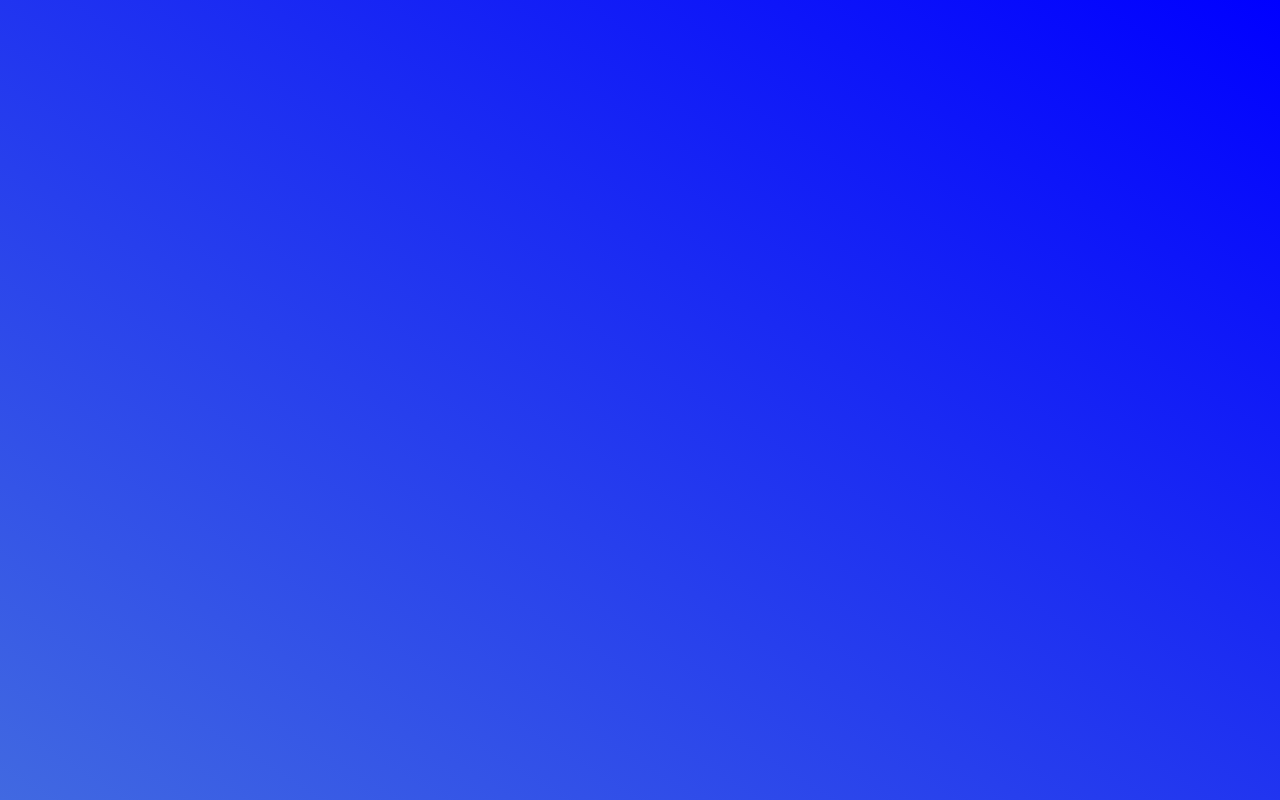
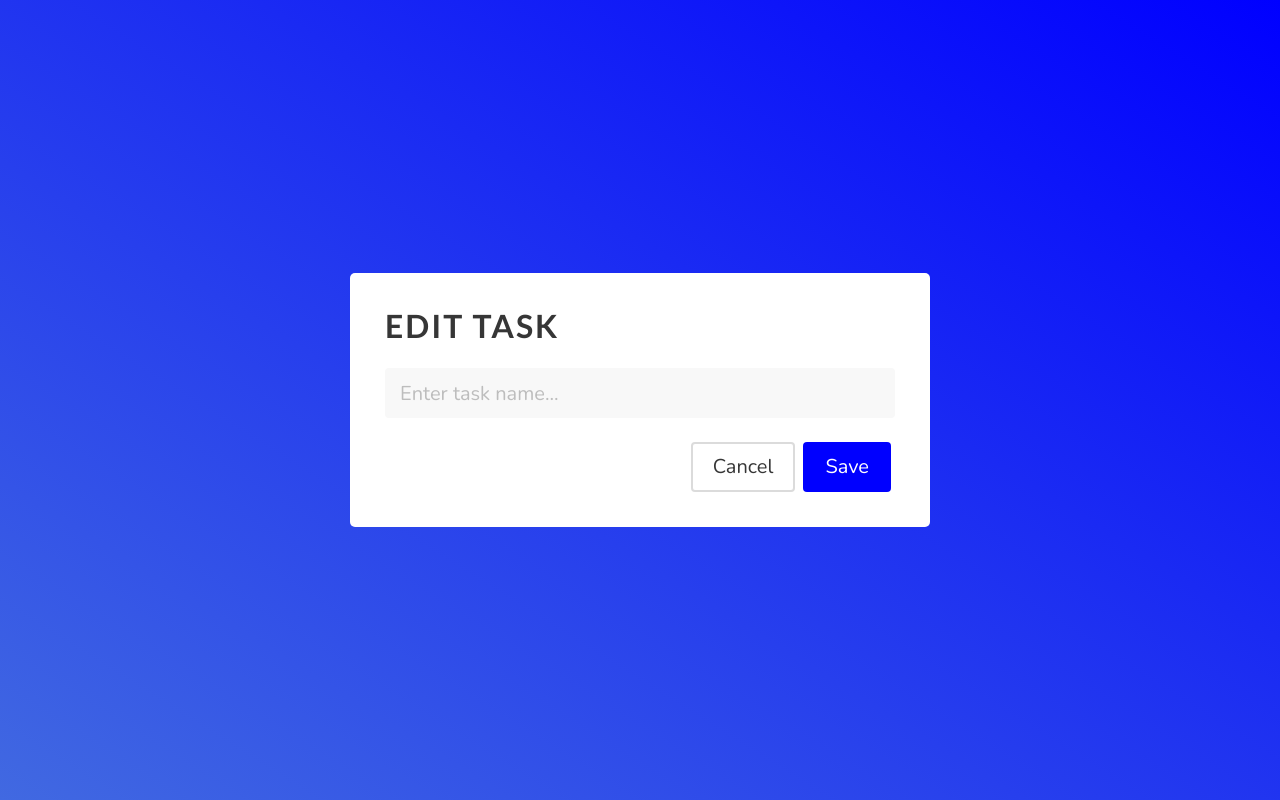
Before and after one commit to jsantana21/Task-List-Manager-Application, an Angular app in the folder task-angular-frontend/: page /tasklists/1/edit-task/1 in a window 1280 px wide. Before the commit this address led to /. Built offline with nearby package versions, Linux system fonts and the light colour scheme.

Commit message:
HTML added

```diff
--- a/task-angular-frontend/src/app/app-routing.module.ts
+++ b/task-angular-frontend/src/app/app-routing.module.ts
@@ -6,11 +6,13 @@ import { NewTaskComponent } from './pages/new-task/new-task.component';
 import { LoginPageComponent } from './pages/login-page/login-page.component';
 import { SignupPageComponent } from './pages/signup-page/signup-page.component';
 import { EditTaskListComponent } from './pages/edit-task-list/edit-task-list.component';
+import { EditTaskComponent } from './pages/edit-task/edit-task.component';
 
 const routes: Routes = [
   {path: '', redirectTo: 'tasklists', pathMatch: 'full' },
   { path: 'new-task-list', component: NewTaskListComponent },
   { path: 'edit-task-list/:tasklistId', component: EditTaskListComponent },
+  { path: 'tasklists/:tasklistId/edit-task/:taskId', component: EditTaskComponent },
   { path: 'login', component: LoginPageComponent },
   { path: 'signup', component: SignupPageComponent },
   { path: 'tasklists', component: TaskViewerComponent },
--- a/task-angular-frontend/src/app/pages/edit-task/edit-task.component.html
+++ b/task-angular-frontend/src/app/pages/edit-task/edit-task.component.html
@@ -1 +1,14 @@
-<p>edit-task works!</p>
+<div class="centered-content">
+    <div class="modal-box">
+      <h1 class="title">
+        Edit Task
+      </h1>
+
+      <input #taskTitle class="input has-background-light is-medium" type="text" placeholder="Enter task name...">
+      <br><br>
+      <div class="buttons is-right">
+        <button class="button is-medium" routerLink="/">Cancel</button>
+        <button class="button is-primary has-text-white is-medium" (click)="clickUpdateTask(taskTitle.value)">Save</button>
+      </div>
+    </div>
+  </div>
```
